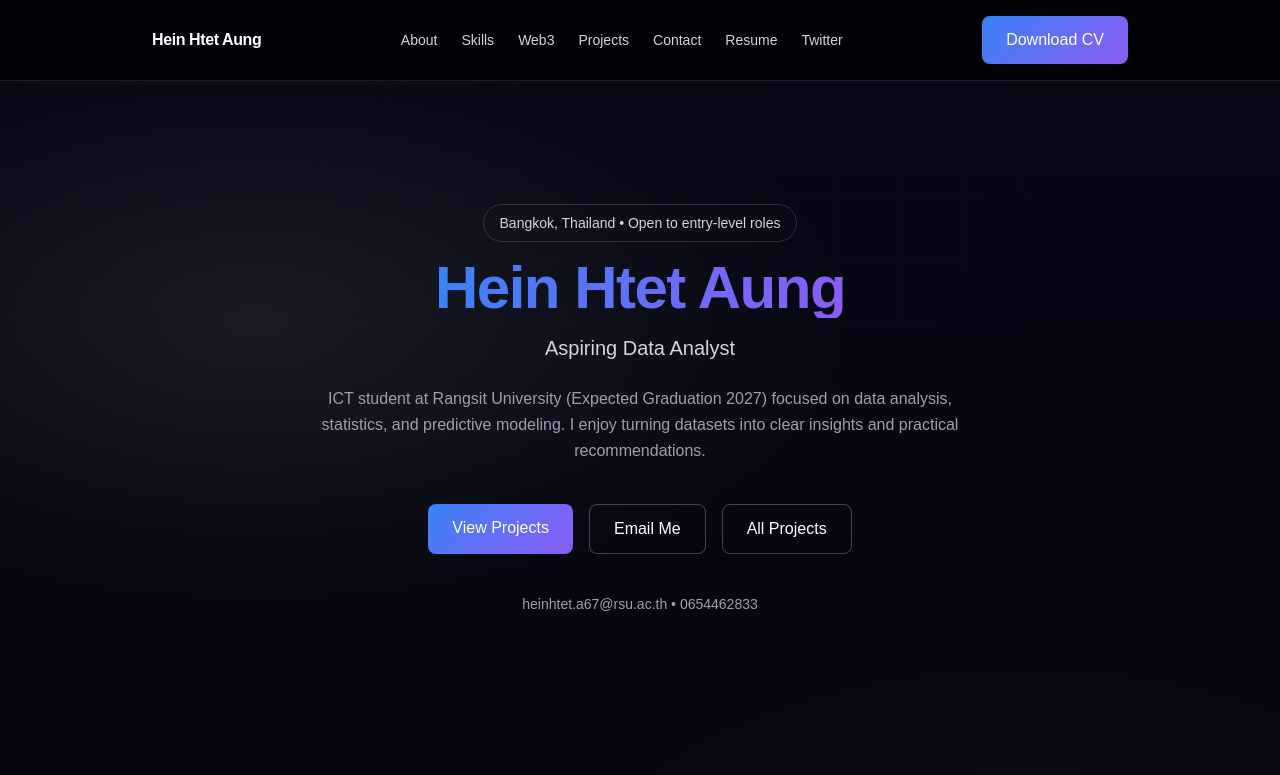
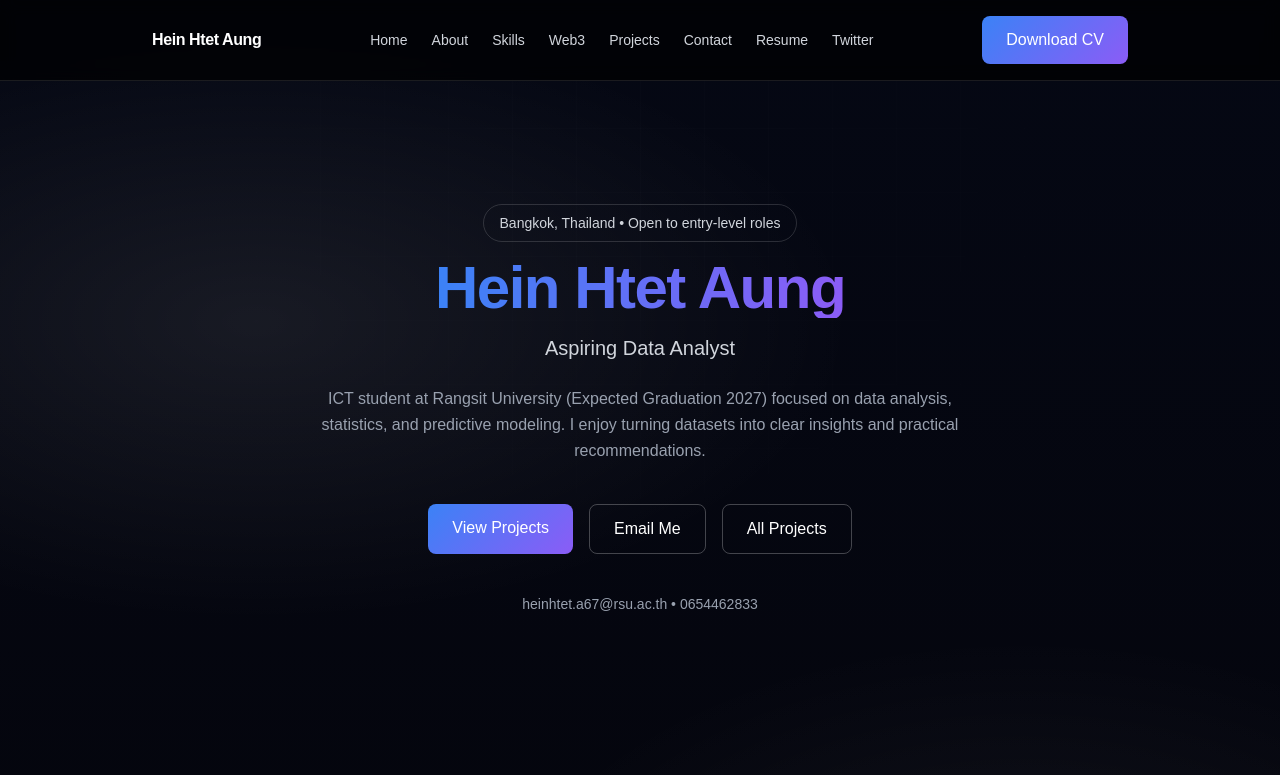
Before and after one commit to ruinogenesis/my-portfolio, a Next.js app: page / in a window 1280 px wide. Shown: the top 775 px of the page. Built offline with nearby package versions, Linux system fonts and the light colour scheme.

Commit message:
add home link to nav

```diff
--- a/app/page.tsx
+++ b/app/page.tsx
@@ -98,6 +98,7 @@ export default function Home() {
   const [open, setOpen] = useState(false);
 
   const navItems = [
+    { label: "Home", href: "#top" },
     { label: "About", href: "#about" },
     { label: "Skills", href: "#skills" },
     { label: "Web3", href: "#web3" },
@@ -107,6 +108,7 @@ export default function Home() {
 
   return (
     <main className="premium-bg text-white">
+      <span id="top" />
       <div className="pointer-events-none fixed inset-0 grid-overlay" />
 
       {/* TOP NAV */}
```
